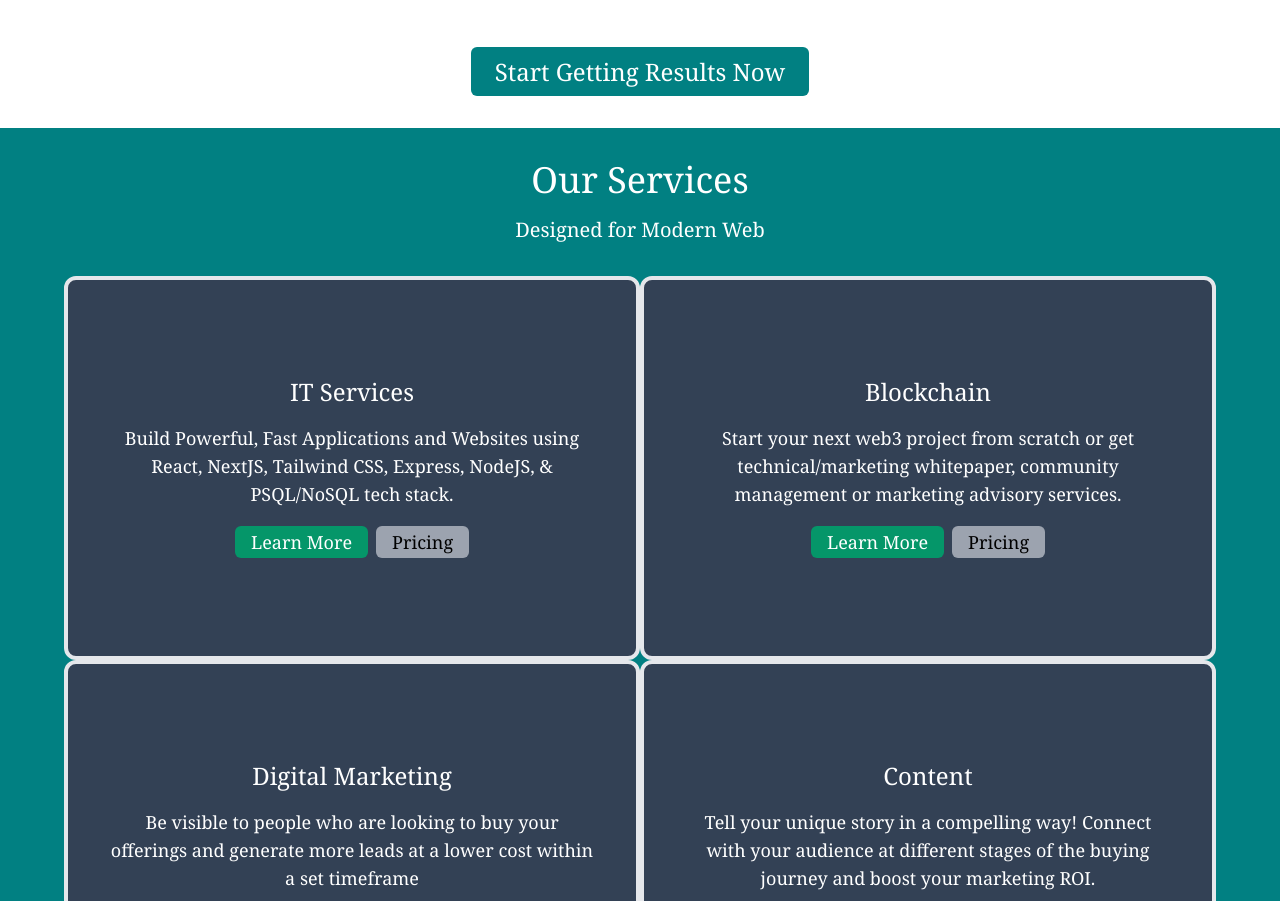
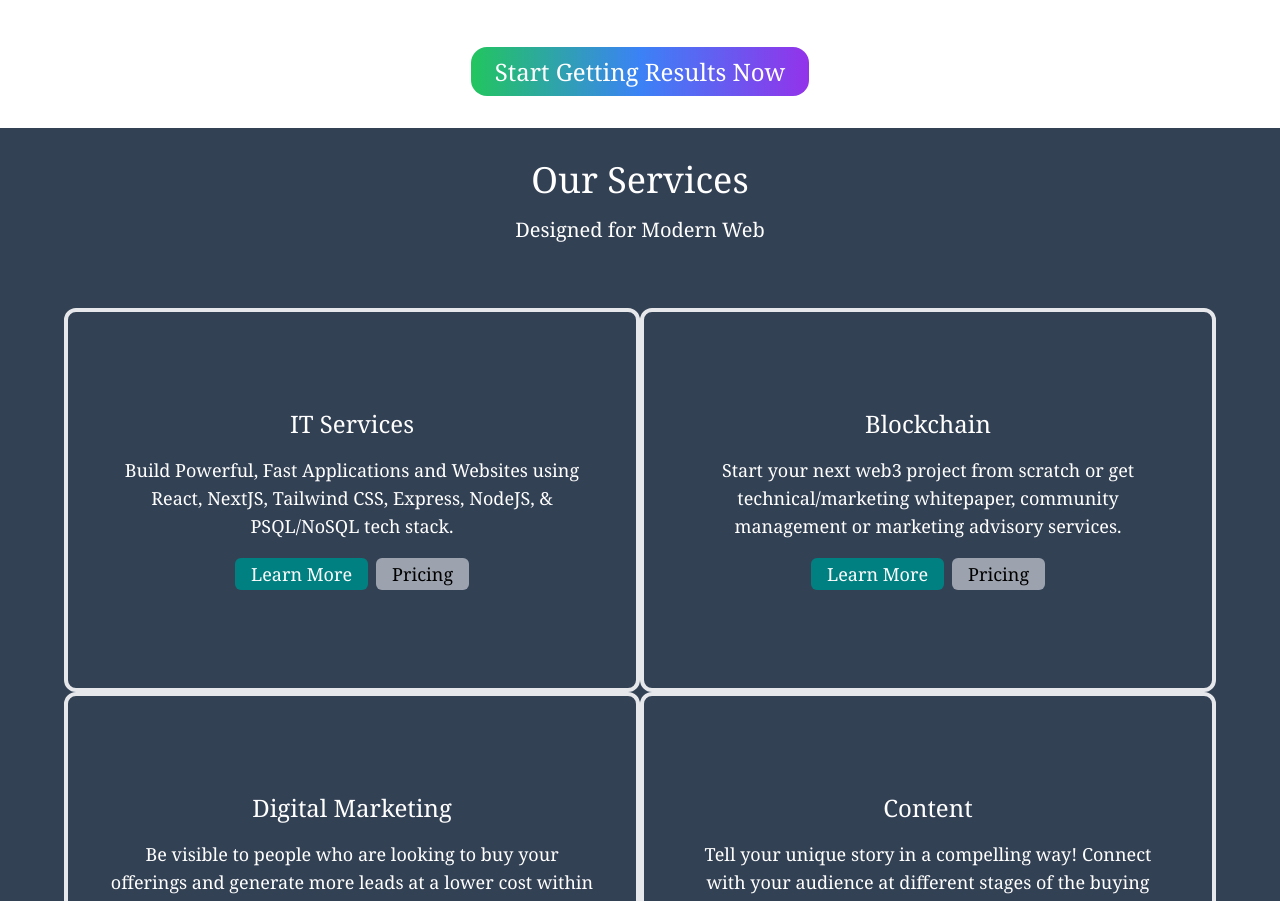
Before and after one commit to anujnema5/sixpl, a Next.js app: page / in a window 1280 px wide. Shown: the part 680-1581 px from the top of the page. Built offline with nearby package versions, Linux system fonts and the light colour scheme; no server answers.

Commit message:
home page 18Feb2021

```diff
--- a/pages/index.js
+++ b/pages/index.js
@@ -44,49 +44,49 @@ const Home = () => {
               </div>
             </div>
             <div className="flex flex-wrap items-center justify-center px-4 py-10">
-              <div><Link href="/contact-us"><a className="px-6 py-2 lg:text-2xl rounded-md bg-sptheme-lightgreen text-white hover:bg-gray-700">Start Getting Results Now</a></Link></div>
+              <div><Link href="/contact-us"><a className="px-6 py-2 lg:text-2xl rounded-2xl bg-gradient-to-r from-green-500 via-blue-500 to-purple-600 text-white hover:from-pink-500 hover:to-yellow-500 ring-offset-4">Start Getting Results Now</a></Link></div>
             </div>
           </div>
         </div>
-        <div className="bg-sptheme-lightgreen pb-8">
-          <div className="flex flex-col text-center flex-1 font-serif w-full">
-            <div className="flex flex-col bg-sptheme-lightgreen text-white font-serif w-full p-4">
-              <div className="text-4xl pt-4">Our Services</div>
+        <div>
+          <div className="flex flex-col text-center font-serif bg-slate-700 text-white ">
+            <div className="flex flex-col text-white font-serif p-4 rounded-lg">
+              <div className="text-4xl pt-4 ">Our Services</div>
               <div className="text-xl p-4">Designed for Modern Web</div>
             </div>
-            <div className="flex flex-col w-full lg:px-16 font-serif">
+            <div className="flex flex-col w-full lg:px-16 py-8 font-serif">
               <div className="lg:flex">
-                <div className="flex flex-col p-2 lg:w-1/2 border-4 rounded-xl lg:h-96 justify-center bg-slate-700 text-white">
+                <div className="flex flex-col p-2 lg:w-1/2 border-4 rounded-xl lg:h-96 justify-center ">
                   <div className="text-2xl">IT Services</div>
                   <div className="text-lg px-8 py-4">Build Powerful, Fast Applications and Websites using React, NextJS, Tailwind CSS, Express, NodeJS, & PSQL/NoSQL tech stack.</div>
                   <div className="flex justify-center">
-                    <div className="p-1"><Link href="/services/it"><a className="bg-emerald-600 text-white py-1 px-4 text-lg rounded-md hover:bg-emerald-800">Learn More</a></Link></div>
+                    <div className="p-1"><Link href="/services/it"><a className="bg-sptheme-lightgreen text-white py-1 px-4 text-lg rounded-md hover:bg-emerald-800">Learn More</a></Link></div>
                     <div className="p-1"><Link href="/pricing"><a className=" bg-gray-400 text-black py-1 px-4 text-lg rounded-md hover:bg-zinc-50">Pricing</a></Link></div>
                   </div>
                 </div>
-                <div className="flex flex-col p-2 lg:w-1/2 border-4 rounded-xl lg:h-96 justify-center bg-slate-700 text-white">
+                <div className="flex flex-col p-2 lg:w-1/2 border-4 rounded-xl lg:h-96 justify-center ">
                   <div className="text-2xl">Blockchain</div>
                   <div className="text-lg px-8 py-4">Start your next web3 project from scratch or get technical/marketing whitepaper, community management or marketing advisory services.</div>
                   <div className="flex justify-center">
-                    <div className="p-1"><Link href="/services/crypto"><a className="bg-emerald-600 text-white py-1 px-4 text-lg rounded-md hover:bg-emerald-800">Learn More</a></Link></div>
+                    <div className="p-1"><Link href="/services/crypto"><a className="bg-sptheme-lightgreen text-white py-1 px-4 text-lg rounded-md hover:bg-emerald-800">Learn More</a></Link></div>
                     <div className="p-1"><Link href="/pricing"><a className=" bg-gray-400 text-black py-1 px-4 text-lg rounded-md hover:bg-zinc-50">Pricing</a></Link></div>
                   </div>
                 </div>
               </div>
               <div className="lg:flex">
-                <div className="flex flex-col p-2 lg:w-1/2 border-4 rounded-xl lg:h-96 justify-center bg-slate-700 text-white">
+                <div className="flex flex-col p-2 lg:w-1/2 border-4 rounded-xl lg:h-96 justify-center ">
                   <div className="text-2xl">Digital Marketing</div>
                   <div className="text-lg px-8 py-4">Be visible to people who are looking to buy your offerings and generate more leads at a lower cost within a set timeframe</div>
                   <div className="flex justify-center">
-                    <div className="p-1"><Link href="/services/digital-marketing"><a className="bg-emerald-600 text-white py-1 px-4 text-lg rounded-md hover:bg-emerald-800">Learn More</a></Link></div>
+                    <div className="p-1"><Link href="/services/digital-marketing"><a className="bg-sptheme-lightgreen text-white py-1 px-4 text-lg rounded-md hover:bg-emerald-800">Learn More</a></Link></div>
                     <div className="p-1"><Link href="/pricing"><a className=" bg-gray-400 text-black py-1 px-4 text-lg rounded-md hover:bg-zinc-50">Pricing</a></Link></div>
                   </div>
                 </div>
-                <div className="flex flex-col p-2 lg:w-1/2 border-4 rounded-xl lg:h-96 justify-center bg-slate-700 text-white">
+                <div className="flex flex-col p-2 lg:w-1/2 border-4 rounded-xl lg:h-96 justify-center">
                   <div className="text-2xl">Content</div>
                   <div className="text-lg px-8 py-4">Tell your unique story in a compelling way! Connect with your audience at different stages of the buying journey and boost your marketing ROI.</div>
                   <div className="flex justify-center">
-                    <div className="p-1"><Link href="/services/content"><a className="bg-emerald-600 text-white py-1 px-4 text-lg rounded-md hover:bg-emerald-800">Learn More</a></Link></div>
+                    <div className="p-1"><Link href="/services/content"><a className="bg-sptheme-lightgreen text-white py-1 px-4 text-lg rounded-md hover:bg-emerald-800">Learn More</a></Link></div>
                     <div className="p-1"><Link href="/pricing"><a className=" bg-gray-400 text-black py-1 px-4 text-lg rounded-md hover:bg-zinc-50">Pricing</a></Link></div>
                   </div>
                 </div>
--- a/tailwind.config.js
+++ b/tailwind.config.js
@@ -11,7 +11,7 @@ module.exports = {
       colors: {
         sptheme: {
           lightgreen: "#018082",
-          darkgreen: "#035159"
+          darkgreen: "#035159",
         }
       }
     },
```
